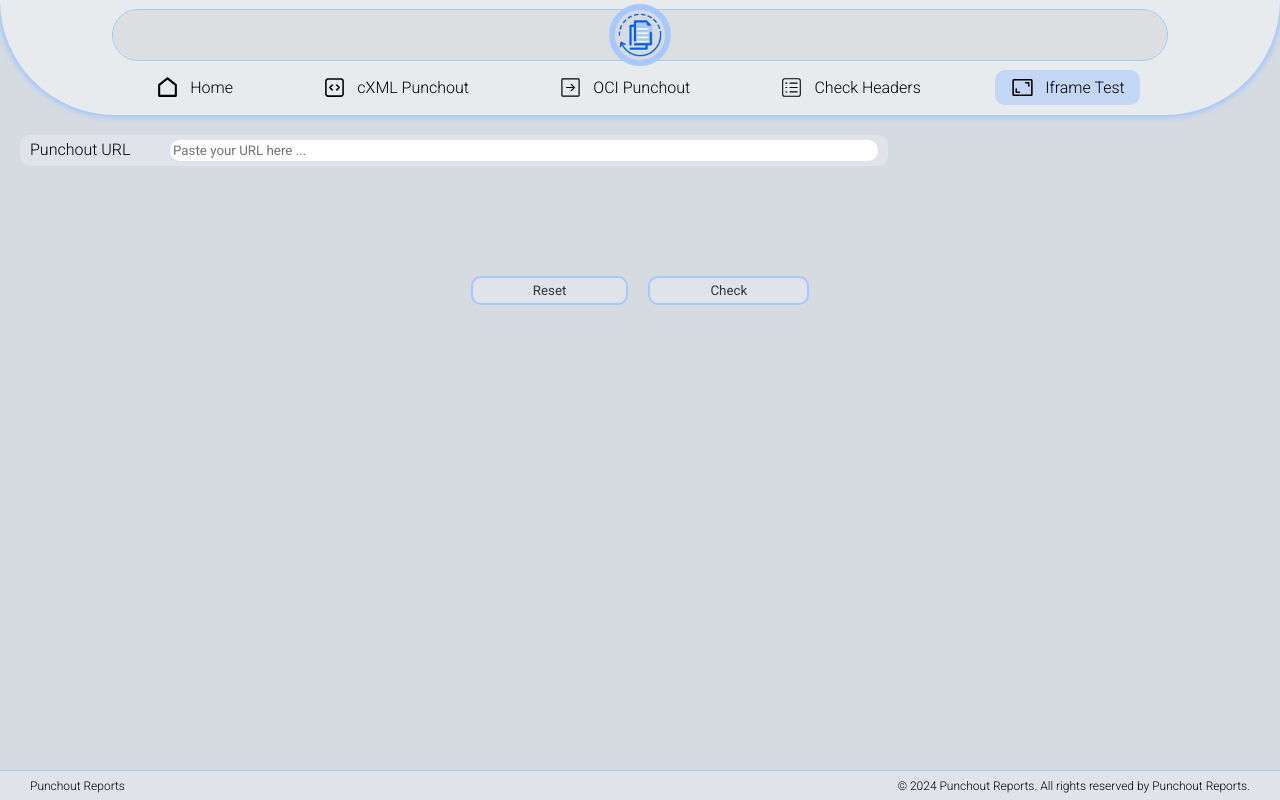
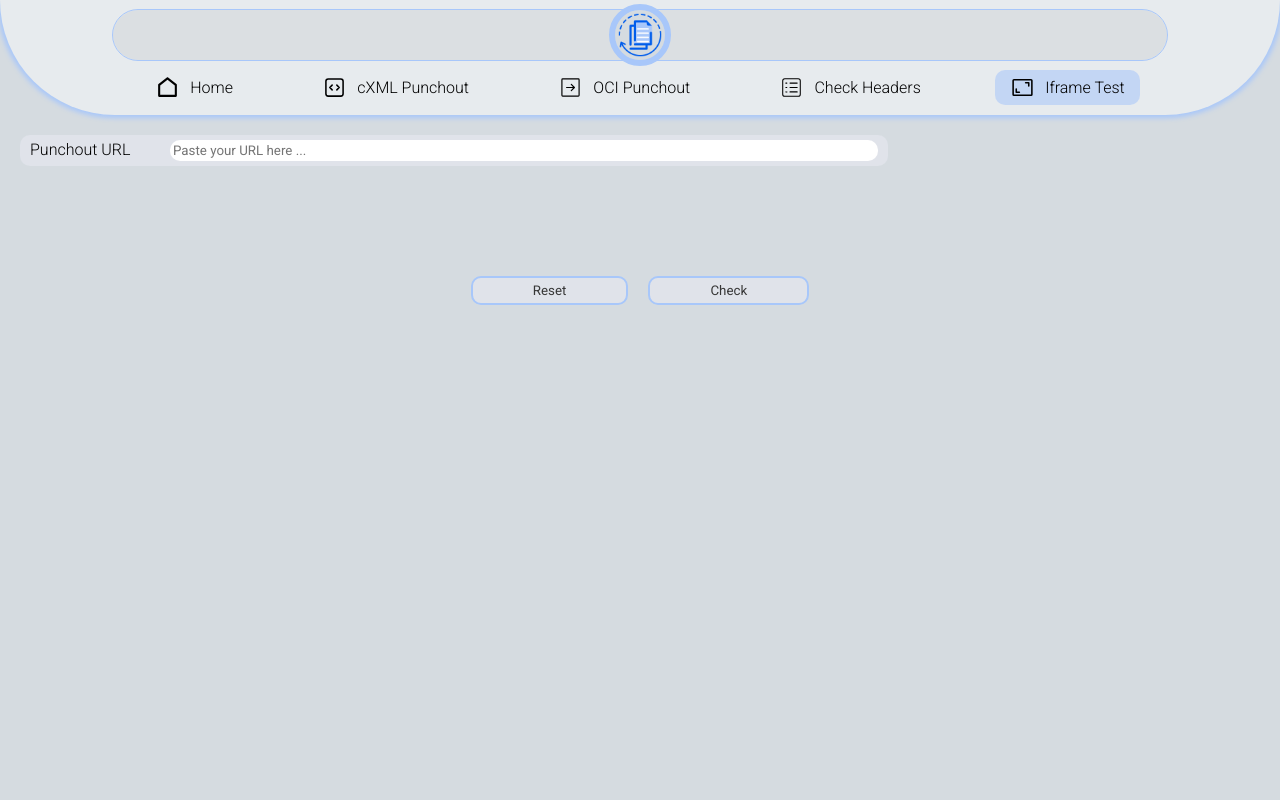
Before and after one commit to Flexif/punchoutcheck, a Next.js app: page /check-iframe in a window 1280 px wide. Built offline with nearby package versions, Linux system fonts and the light colour scheme.

Commit message:
updated Css layout meta viewport

```diff
--- a/src/app/layout.js
+++ b/src/app/layout.js
@@ -17,6 +17,7 @@
       <Head>
         <title>{metadata.title}</title>
         <meta name="description" content={metadata.description} />
+        <meta name="viewport" content="width=device-width, initial-scale=1" />
         <link rel="icon" type="image/png" href="/favicon-48x48.png" sizes="48x48" />
         <link rel="icon" type="image/svg+xml" href="/favicon.svg" />
         <link rel="shortcut icon" href="/favicon.ico" />
--- a/src/app/ui/main/checkHeaders/checkHeaders.module.css
+++ b/src/app/ui/main/checkHeaders/checkHeaders.module.css
@@ -2,6 +2,7 @@
     display: flex;
     flex-direction: column;
     gap: 100px;
+    min-height: 100vh;
 }
 
 .responseData {
--- a/src/app/ui/main/checkIframe/checkIframe.module.css
+++ b/src/app/ui/main/checkIframe/checkIframe.module.css
@@ -1,6 +1,7 @@
 .container{
     display: flex;
     flex-direction: column;
+    min-height: 100vh;
 }
 
 .form {
```
